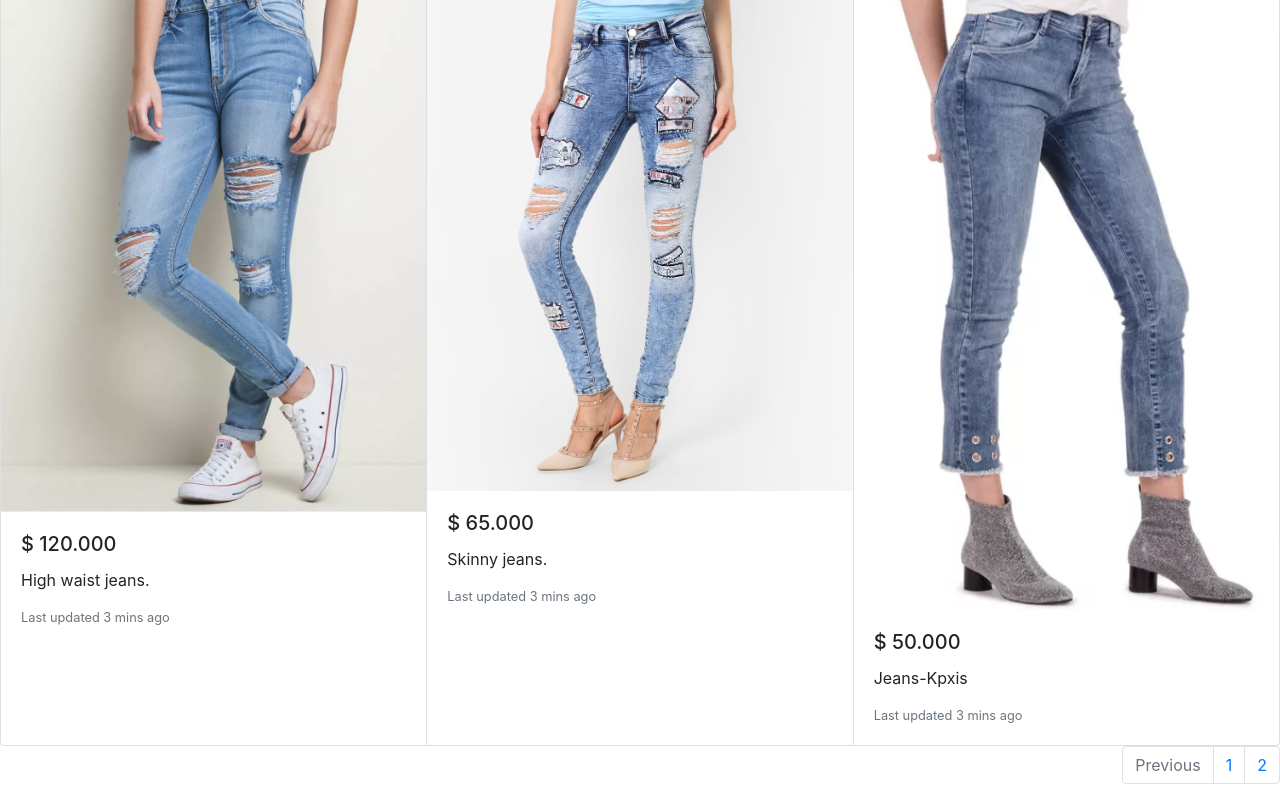
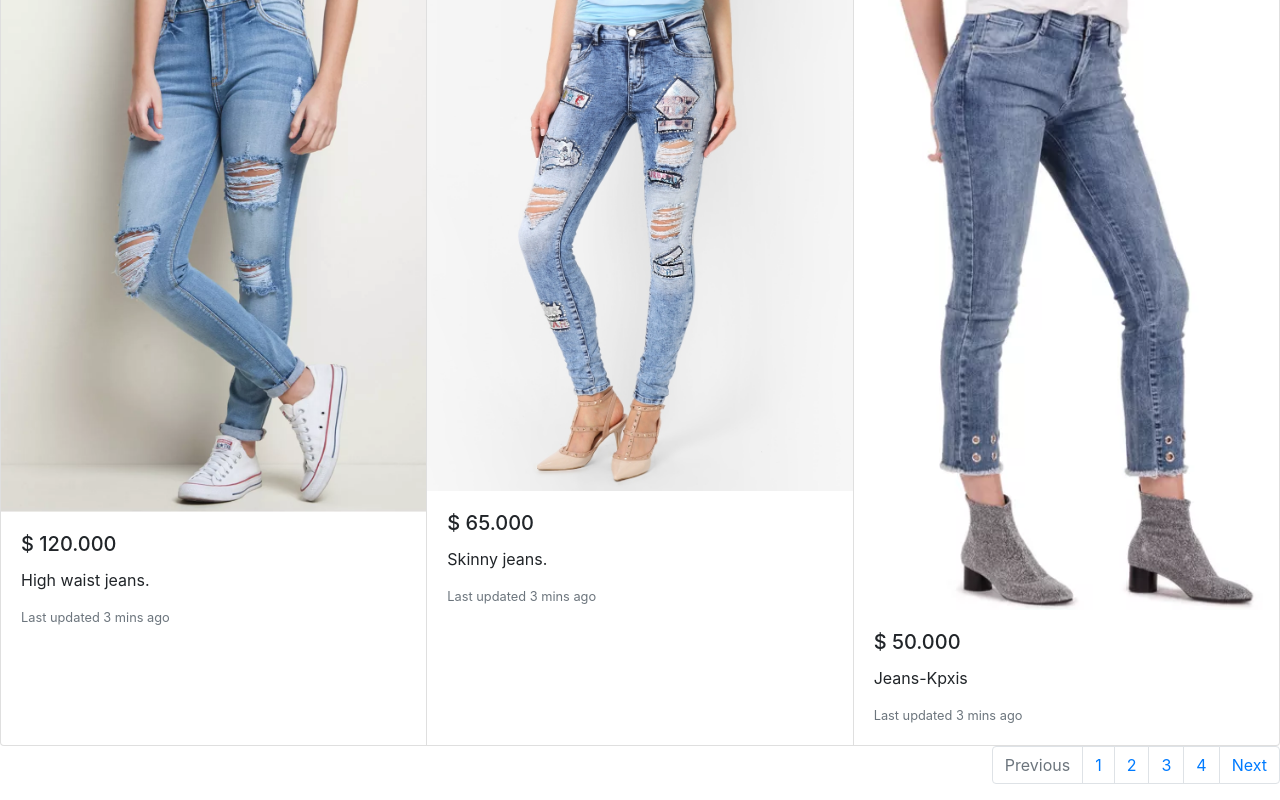
Before and after one commit to julietM/jeans2, a plain HTML site: page index.html in a window 1280 px wide. Shown: the part 732-1532 px from the top of the page. Drawn offline with nearby package versions, Linux system fonts and the light colour scheme.

Commit message:
el archivo ok

```diff
--- a/index.html
+++ b/index.html
@@ -62,11 +62,15 @@
                       <nav aria-label="Page navigation example">
                           <ul class="pagination justify-content-end">
                             <li class="page-item disabled">
-                                <a class="page-link" href="#" tabindex="-1">Previous</a>
+                              <a class="page-link" href="https://julietm.github.io/jeans1/" tabindex="-1">Previous</a>
                             </li>
                             <li class="page-item"><a class="page-link" href="https://julietm.github.io/jeans1/">1</a></li>
                             <li class="page-item"><a class="page-link" href="https://julietm.github.io/jeans2/">2</a></li>
+                            <li class="page-item"><a class="page-link" href="https://julietm.github.io/jeans3/">3</a></li>
+                            <li class="page-item"><a class="page-link" href="https://julietm.github.io/jeans4/">4</a></li>
 
+                            <li class="page-item">
+                              <a class="page-link" href="https://julietm.github.io/jeans5/">Next</a>
                             </li>
                           </ul>
                         </nav>
```
Lines whose indentation alone changed are shown as unchanged.
